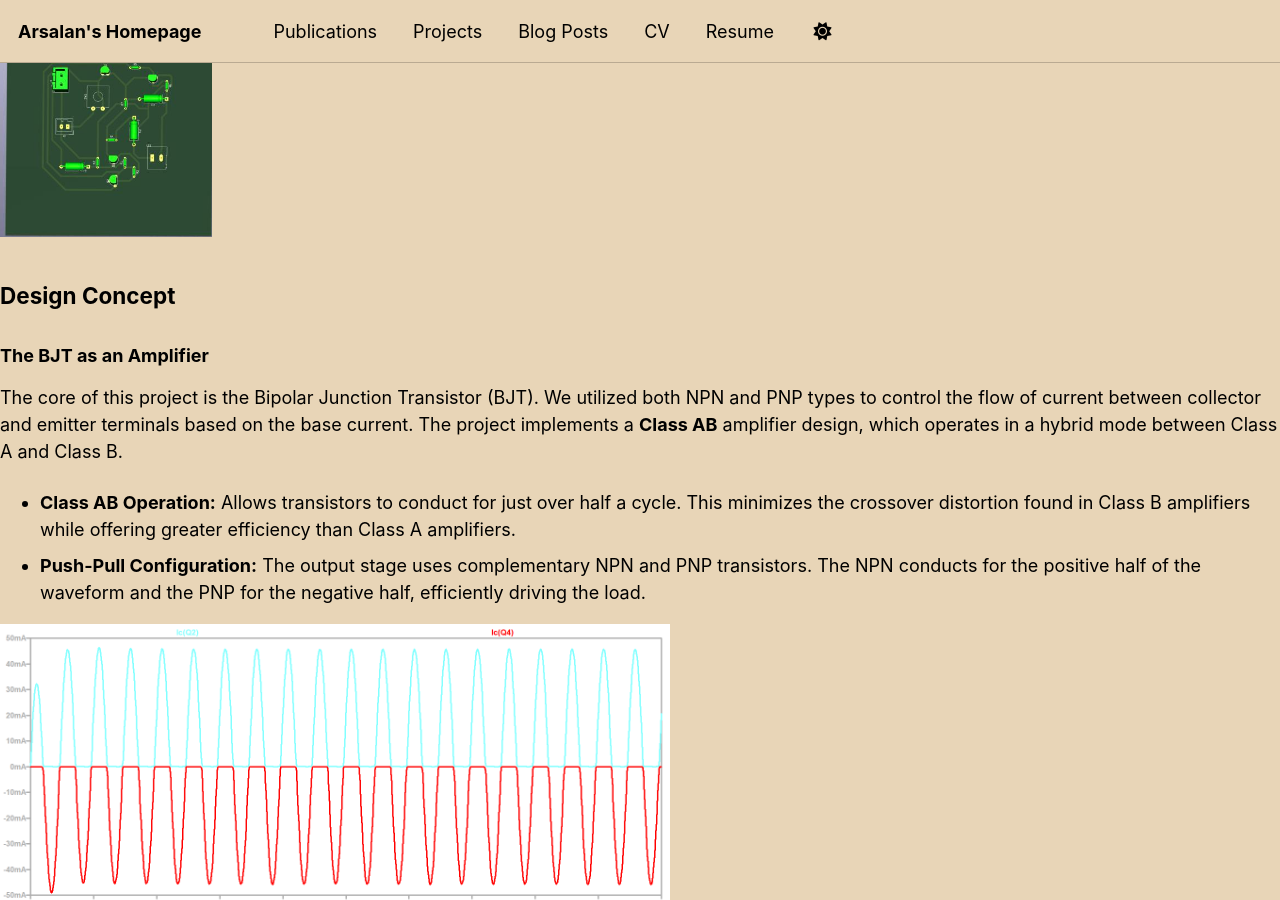
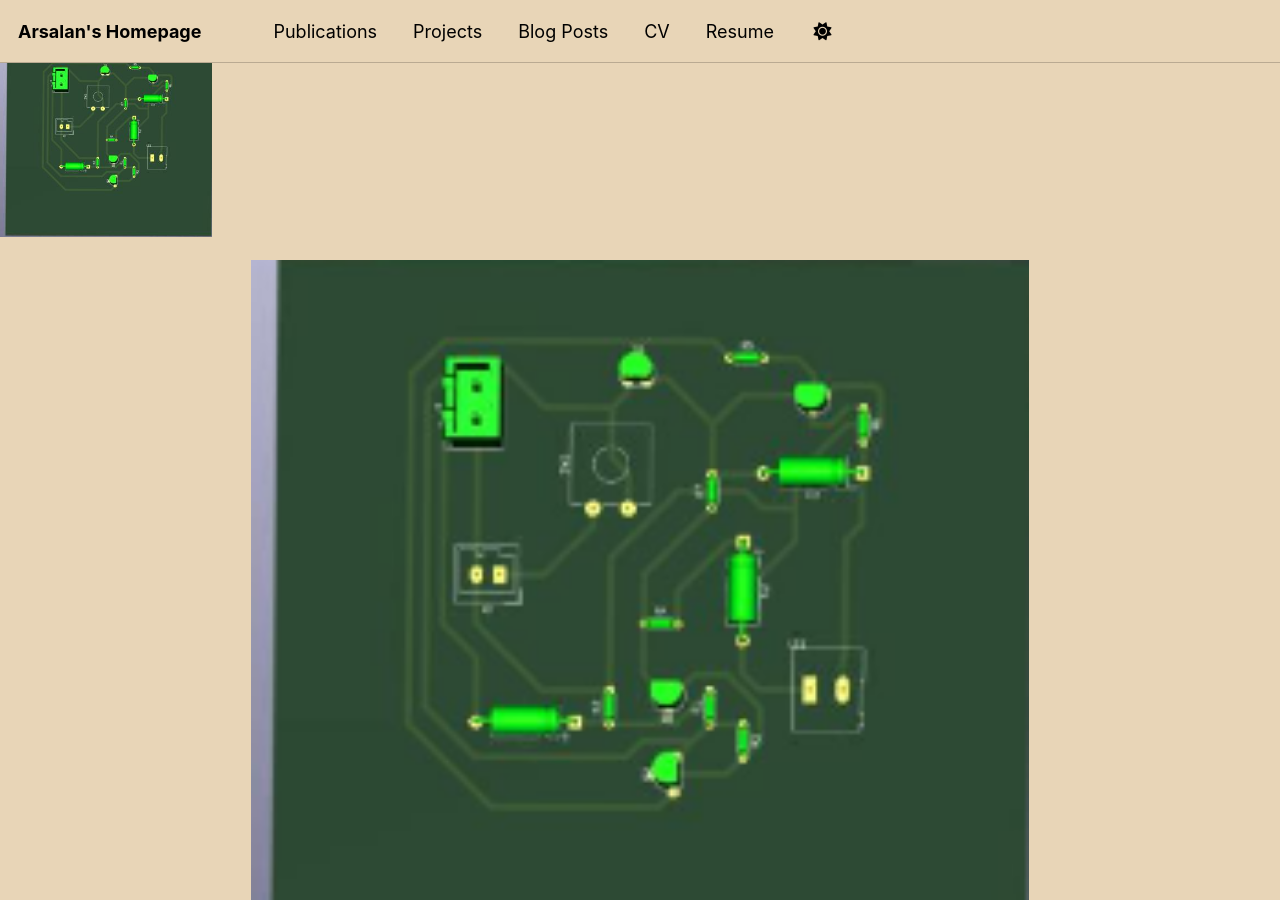
Before and after one commit to voidthecryptic/voidthecryptic.github.io, a Jekyll site: the page built from _portfolio/portfolio-1.md, in a window 1280 px wide and 900 px high, scrolled down 321 px. Built offline with Jekyll 4.4.1, drawn with Linux system fonts in a browser that asks for light colours; a script bundle is joined from its source files by our own code; library files that are not in the unit come from our copies.

Commit message:
Rename done

```diff
--- a/_portfolio/portfolio-1.md
+++ b/_portfolio/portfolio-1.md
@@ -19,6 +19,9 @@ Amplifiers comprise the most basic piece in modern electronics and feature high
 The goal was to design a small-signal amplifier for audio signal processing, bridging theoretical principles with practical circuit implementation. While amplifiers may seem simple, achieving optimal performance requires mastering component interaction, frequency response, and operating point stability.
 
 ![3D Visualization of the Amplifier PCB](/images/amplifier_3d_view.png)
+<div style="aspect-ratio: 16 / 9; width: 100%;">
+  <img src="/images/amplifier_3d_view.png" style="width:100%; height:100%; object-fit:contain;">
+</div>
 
 ## Design Concept
 
```
